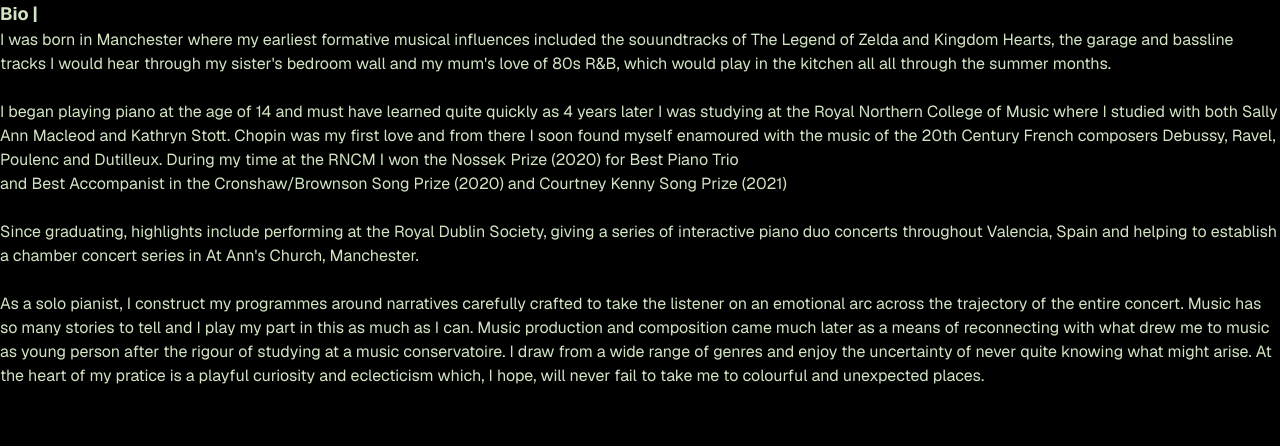
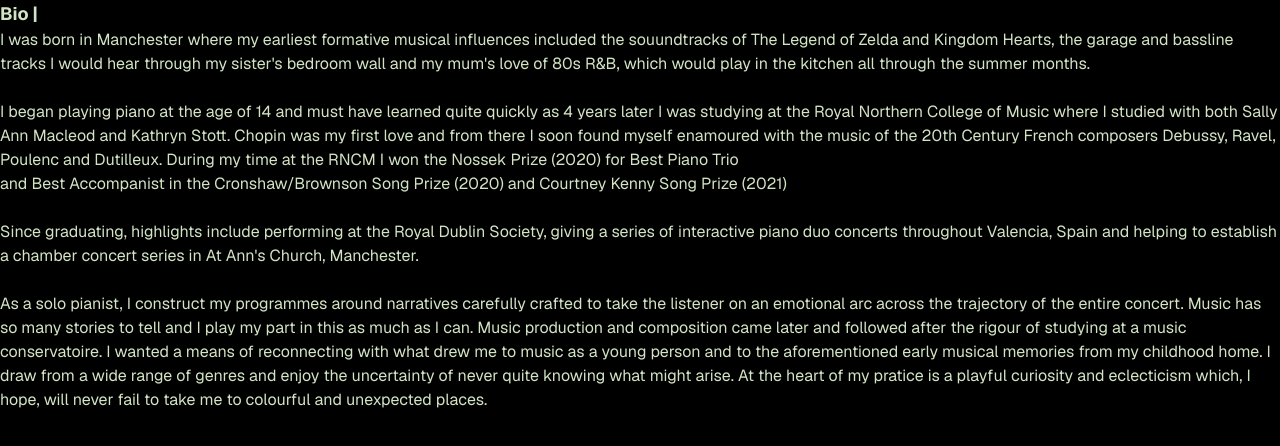
Before and after one commit to JJamC/artist-portfolio-next-vercel, a Next.js app: page /components/About in a window 1280 px wide. Shown: the top 446 px of the page. Built offline with nearby package versions, Linux system fonts and the light colour scheme.

Commit message:
amended about page

```diff
--- a/src/pages/components/About.tsx
+++ b/src/pages/components/About.tsx
@@ -7,9 +7,9 @@
       <p>
         I was born in Manchester where my earliest formative musical influences
         included the souundtracks of The Legend of Zelda and Kingdom Hearts, the
-        garage and bassline tracks I would hear through my sister&apos;s
-        bedroom wall and my mum&apos;s love of 80s R&B, which would play in the
-        kitchen all all through the summer months.
+        garage and bassline tracks I would hear through my sister&apos;s bedroom
+        wall and my mum&apos;s love of 80s R&B, which would play in the kitchen
+        all through the summer months.
         <br></br>
         <br></br>I began playing piano at the age of 14 and must have learned
         quite quickly as 4 years later I was studying at the Royal Northern
@@ -31,11 +31,11 @@
         As a solo pianist, I construct my programmes around narratives carefully
         crafted to take the listener on an emotional arc across the trajectory
         of the entire concert. Music has so many stories to tell and I play my
-        part in this as much as I can. Music production and composition came
-        much later as a means of reconnecting with what drew me to music as
-        young person after the rigour of studying at a music conservatoire. I
-        draw from a wide range of genres and enjoy the uncertainty of never
-        quite knowing what might arise. At the heart of my pratice is a playful
+        part in this as much as I can. Music production and composition came later and followed after the rigour of studying at a music conservatoire. I wanted a means of
+        reconnecting with what drew me to music as a young person and to the
+        aforementioned early musical memories from my childhood home. I draw
+        from a wide range of genres and enjoy the uncertainty of never quite
+        knowing what might arise. At the heart of my pratice is a playful
         curiosity and eclecticism which, I hope, will never fail to take me to
         colourful and unexpected places.
       </p>
```
Also changed, not shown: 1 other file (tests, documents, lock files or other folders).
